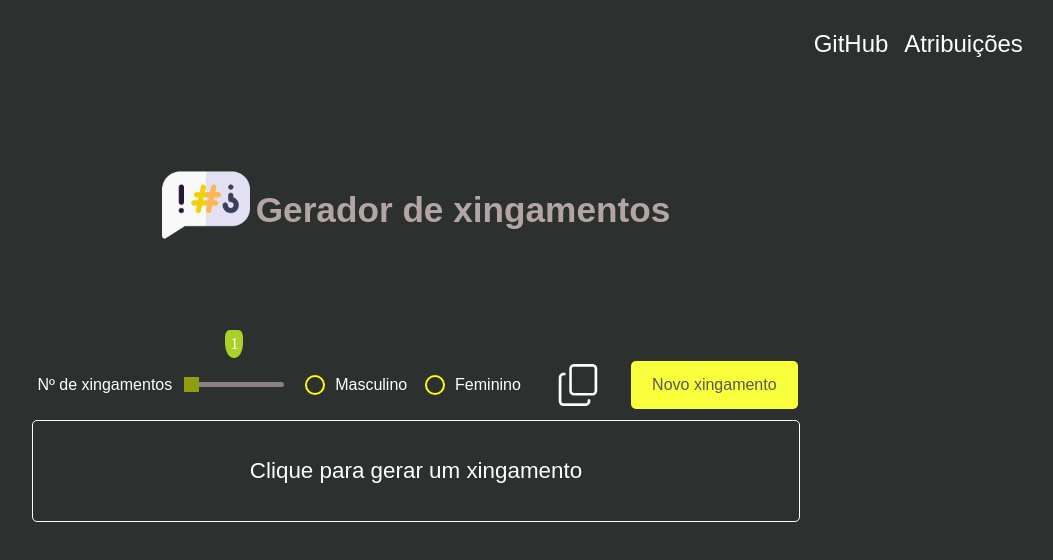
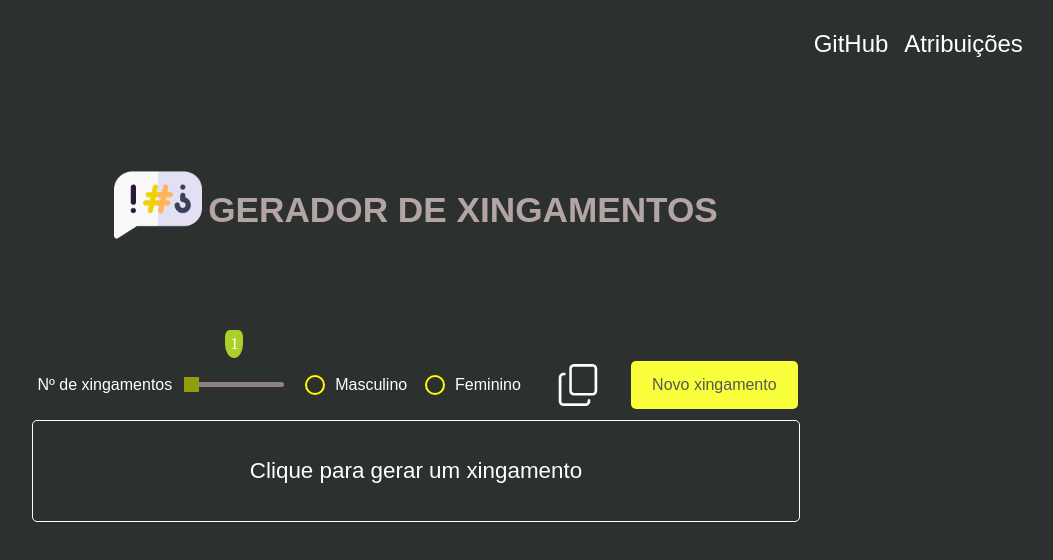
Before and after one commit to natfb/gerador-de-xingamentos, a plain HTML site: page index.html in a window 1280 px wide. Shown: the top 560 px of the page, without its empty margins (224-1277 px from the left). Drawn offline with nearby package versions, Linux system fonts and the light colour scheme.

Commit message:
CAPSLOCK

```diff
--- a/index.html
+++ b/index.html
@@ -30,7 +30,7 @@
         </nav>
     </div>
     <div>
-        <p id="titulo">Gerador de xingamentos</p>
+        <p id="titulo">GERADOR DE XINGAMENTOS</p>
     </div>
 
 
```
